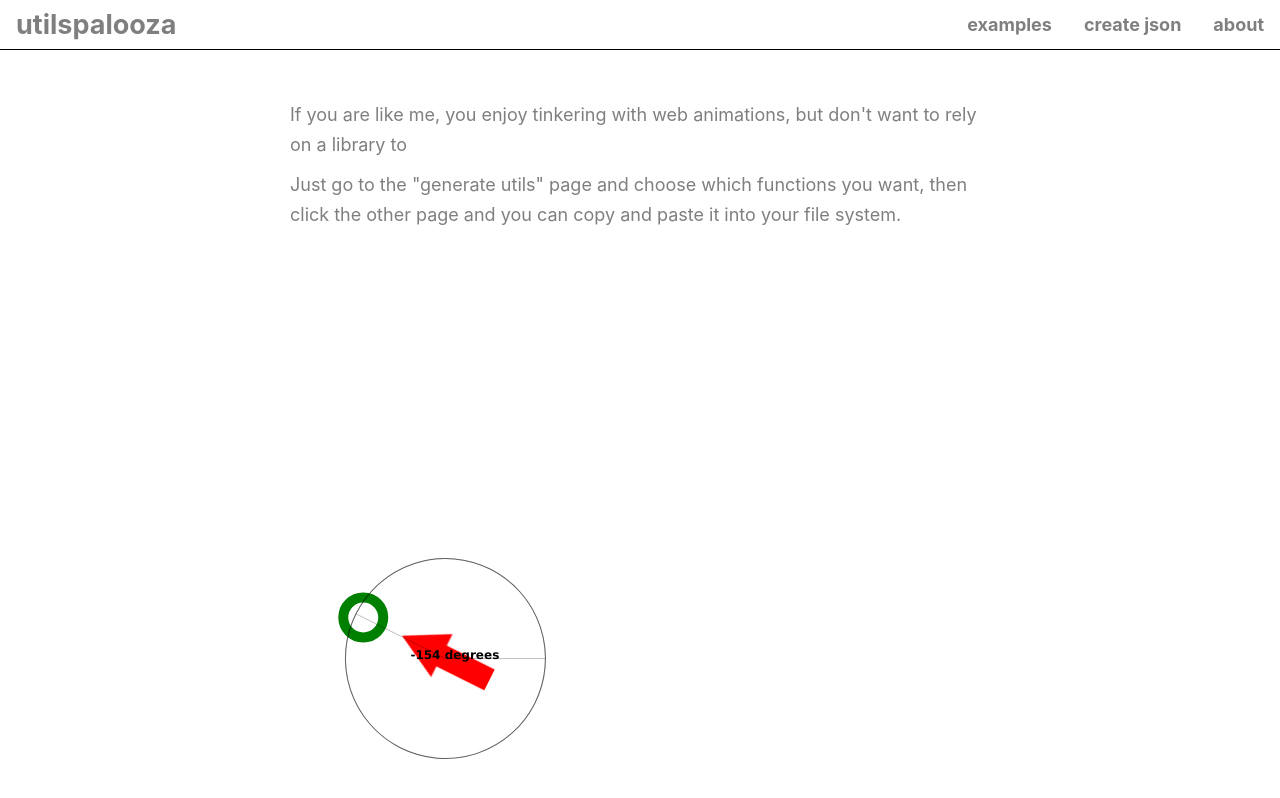
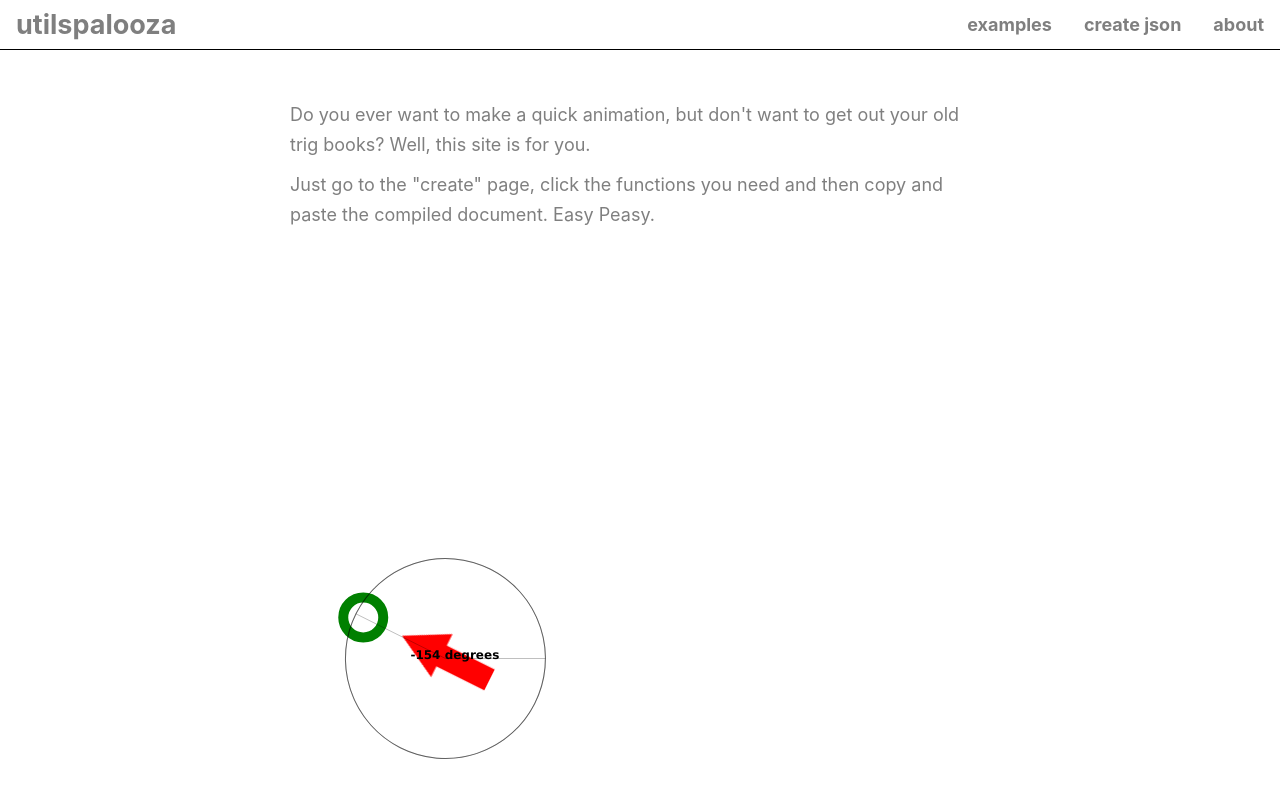
Before and after one commit to warpedpuppy/utils-site-typescript, a React (Create React App) app: page / in a window 1280 px wide. Shown: the top 798 px of the page. Built offline with nearby package versions, Linux system fonts and the light colour scheme.

Commit message:
fixed star code

```diff
--- a/src/pages/home/Home.tsx
+++ b/src/pages/home/Home.tsx
@@ -15,13 +15,12 @@ function Home() {
       <div id="home-page--text-container">
         <div id="home-page--text-container_inner">
           <p>
-            If you are like me, you enjoy tinkering with web animations, but
-            don't want to rely on a library to
+            Do you ever want to make a quick animation, but don't want to get
+            out your old trig books? Well, this site is for you.
           </p>
           <p>
-            Just go to the "generate utils" page and choose which functions you
-            want, then click the other page and you can copy and paste it into
-            your file system.
+            Just go to the "create" page, click the functions you need and then
+            copy and paste the compiled document. Easy Peasy.
           </p>
         </div>
       </div>
```
